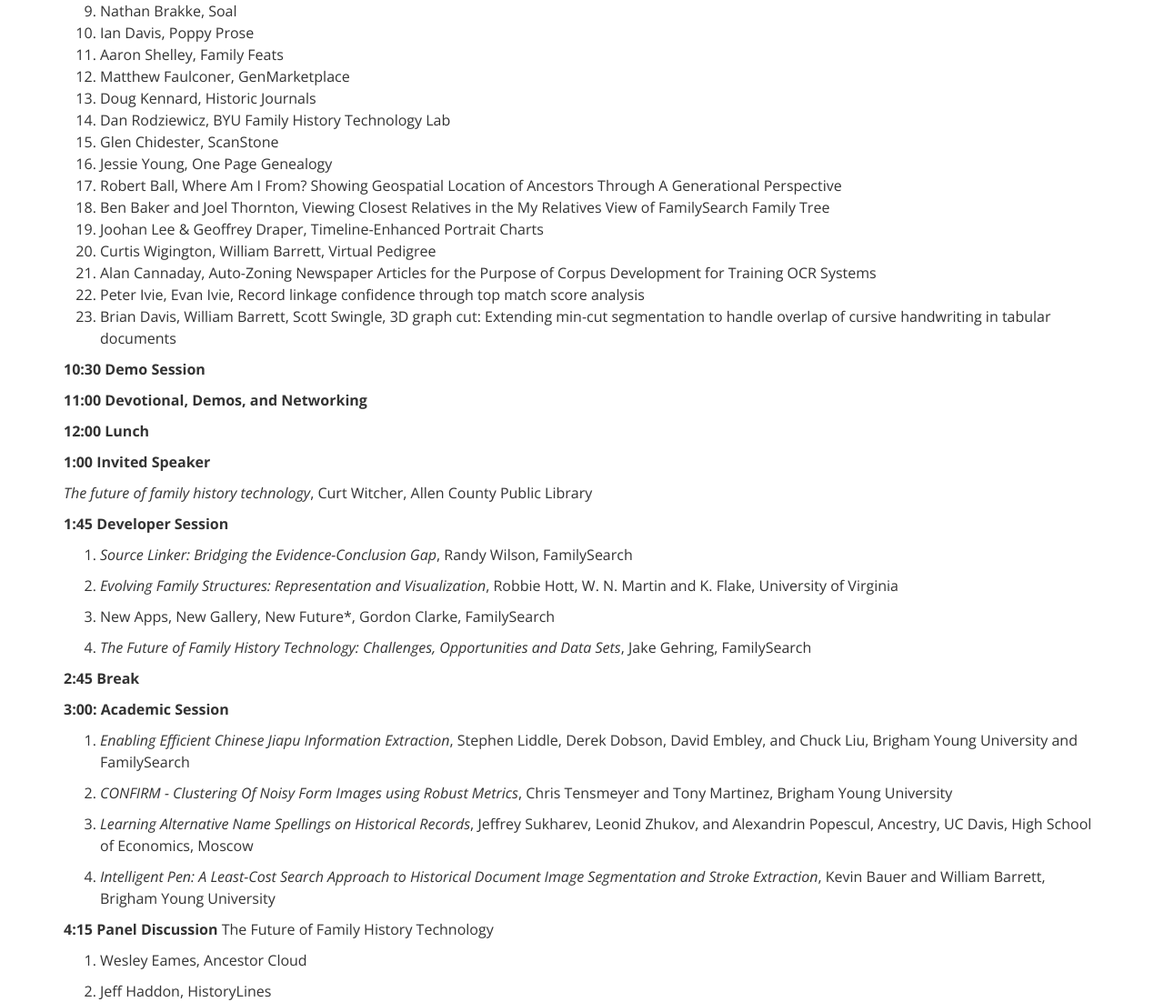
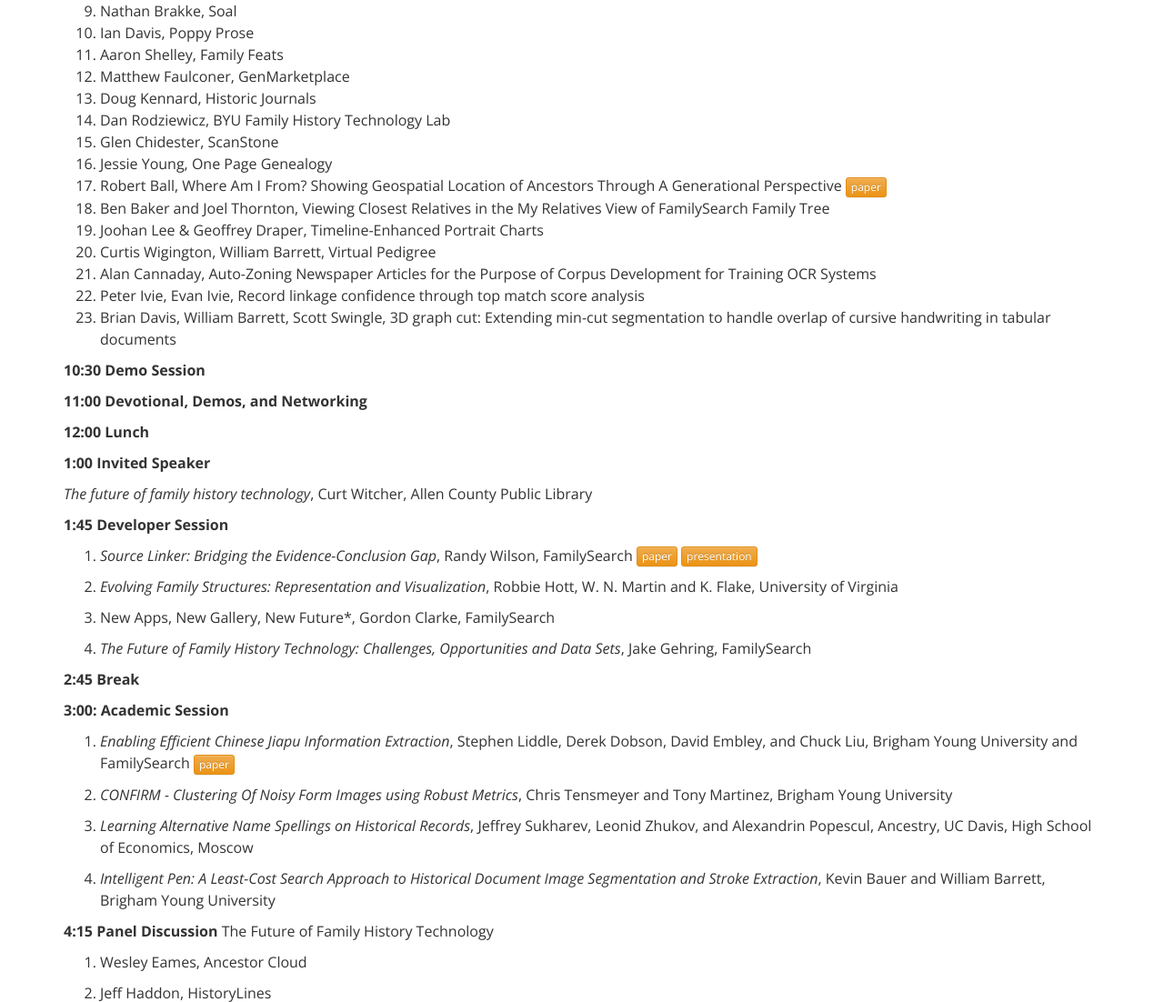
Before and after one commit to byu-fht/fhtw-old, a Flask app: template templates/program.html in a window 1280 px wide. Shown: the part 487-1589 px from the top of the page at 91% size. Run offline with Flask 2, Linux system fonts and the light colour scheme; the template is opened without the code that fills it, so the values that code supplies are empty; some libraries are stand-ins or nearby versions.

Commit message:
Updated program

```diff
--- a/templates/program.html
+++ b/templates/program.html
@@ -35,7 +35,7 @@
 1. Dan Rodziewicz, BYU Family History Technology Lab
 1. Glen Chidester, ScanStone
 1. Jessie Young, One Page Genealogy
-1. Robert Ball, Where Am I From? Showing Geospatial Location of Ancestors Through A Generational Perspective
+1. Robert Ball, Where Am I From? Showing Geospatial Location of Ancestors Through A Generational Perspective <button type="button" class="btn btn-warning btn-xs">[paper](/static/conf/2015/ball-where-fhtw2015.pdf)</button>
 1. Ben Baker and Joel Thornton, Viewing Closest Relatives in the My Relatives View of FamilySearch Family Tree
 1. Joohan Lee & Geoffrey Draper, Timeline-Enhanced Portrait Charts
 1. Curtis Wigington, William Barrett, Virtual Pedigree
@@ -56,6 +56,9 @@
 **1:45 Developer Session**
 
 1. *Source Linker: Bridging the Evidence-Conclusion Gap*, Randy Wilson, FamilySearch
+<button type="button" class="btn btn-warning btn-xs">[paper](/static/conf/2015/wilson-source-fhtw2015.pdf)</button>
+<button type="button" class="btn btn-warning btn-xs">[presentation](/static/conf/2015/wilson-source-presentation-fhtw2015.pdf)</button>
+
 
 1. *Evolving Family Structures: Representation and Visualization*,
 Robbie Hott, W. N. Martin and K. Flake, University of Virginia
@@ -69,6 +72,8 @@
 **3:00: Academic Session**
 
 1. *Enabling Efficient Chinese Jiapu Information Extraction*, Stephen Liddle, Derek Dobson, David Embley, and Chuck Liu, Brigham Young University and FamilySearch
+<button type="button" class="btn btn-warning btn-xs">[paper](/static/conf/2015/liddle-enabling-fhtw2015.pdf)</button>
+
 
 1. *CONFIRM - Clustering Of Noisy Form Images using Robust Metrics*, Chris Tensmeyer and Tony Martinez, Brigham Young University
 
```
